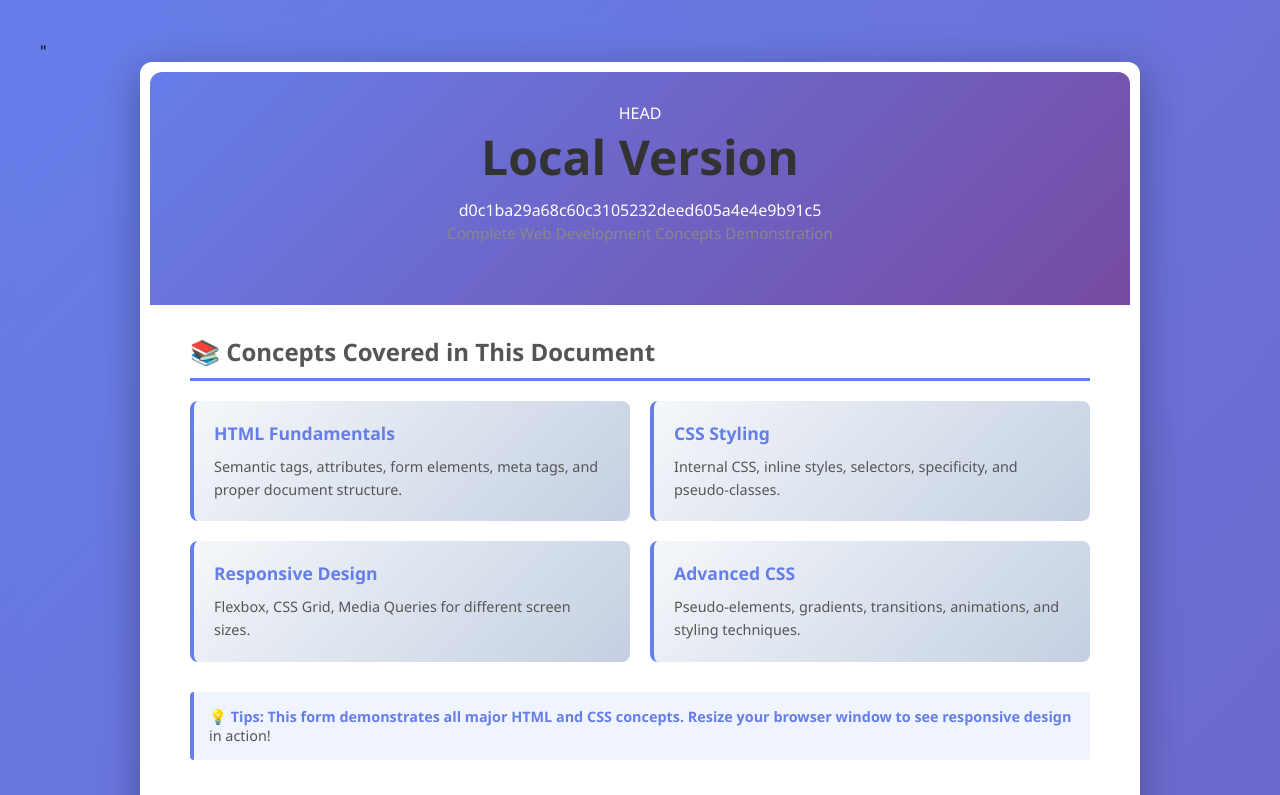
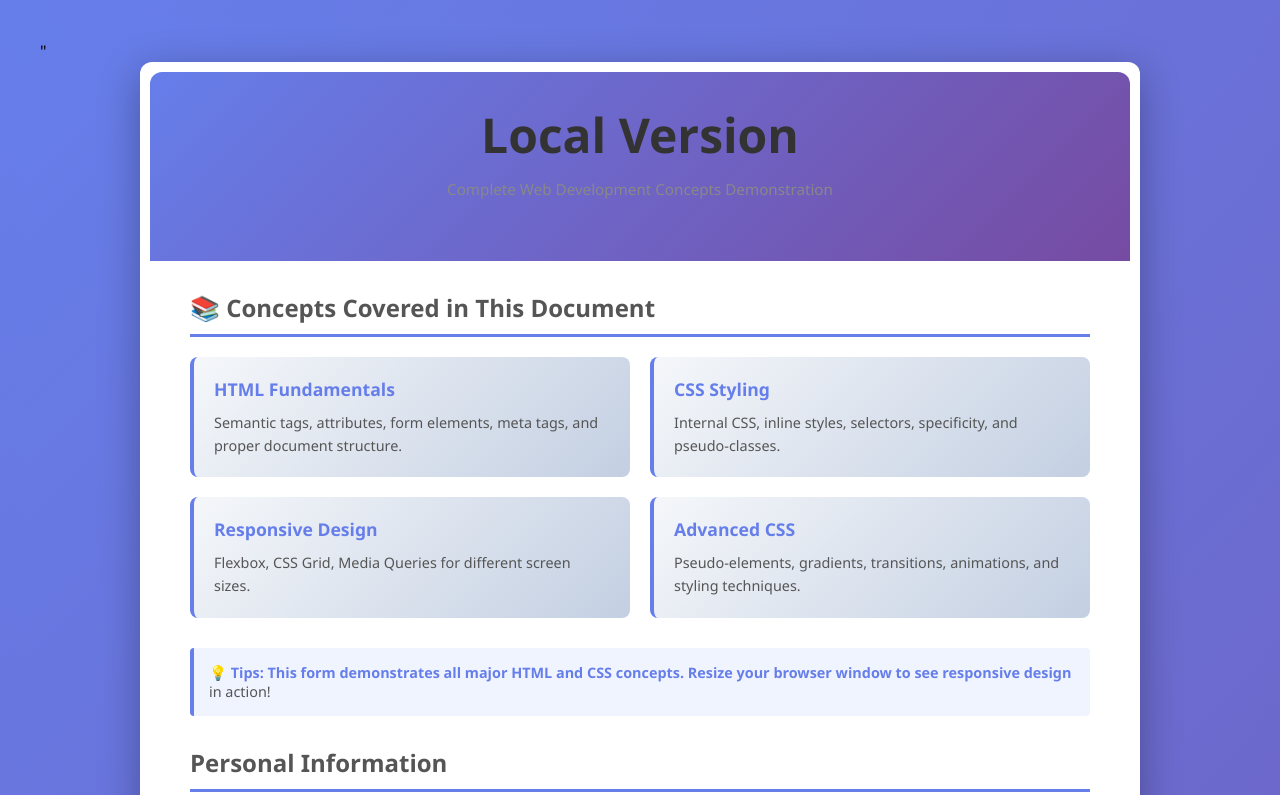
Before and after one commit to jeevankashyap7/git-assignment, a plain HTML site: page index.html in a window 1280 px wide. Shown: the top 795 px of the page. Drawn offline with Linux system fonts and the light colour scheme.

Commit message:
Fixed conflict by choosing Local Version

```diff
--- a/index.html
+++ b/index.html
@@ -557,11 +557,10 @@
     <main class="container">
         <!-- Header Section -->
         <header id="formTitle">
-HEAD
+
             <h1>Local Version</h1>
 
 
-d0c1ba29a68c60c3105232deed605a4e4e9b91c5
             <p class="subtitle">Complete Web Development Concepts Demonstration</p>
         </header>
 
```
